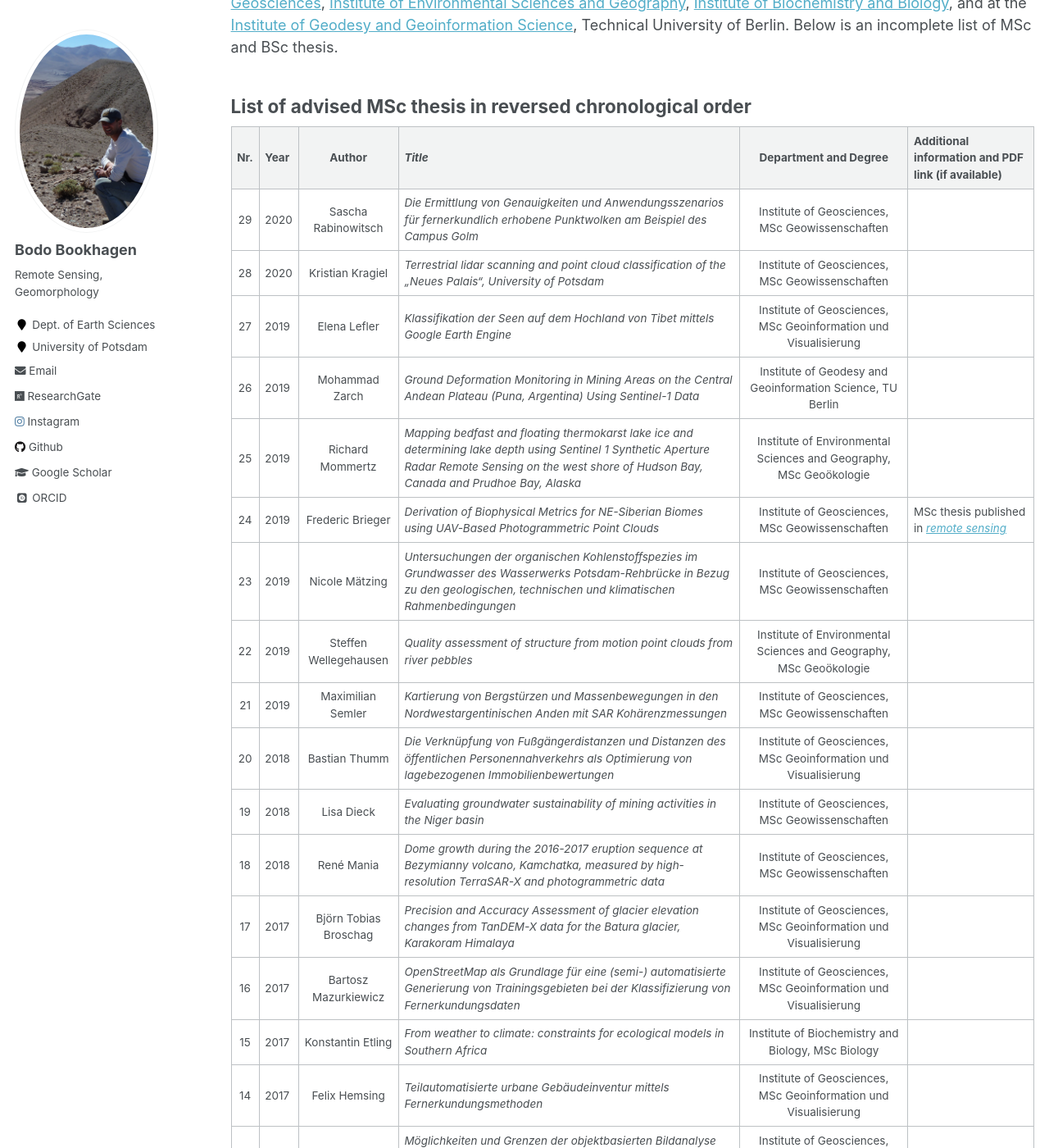
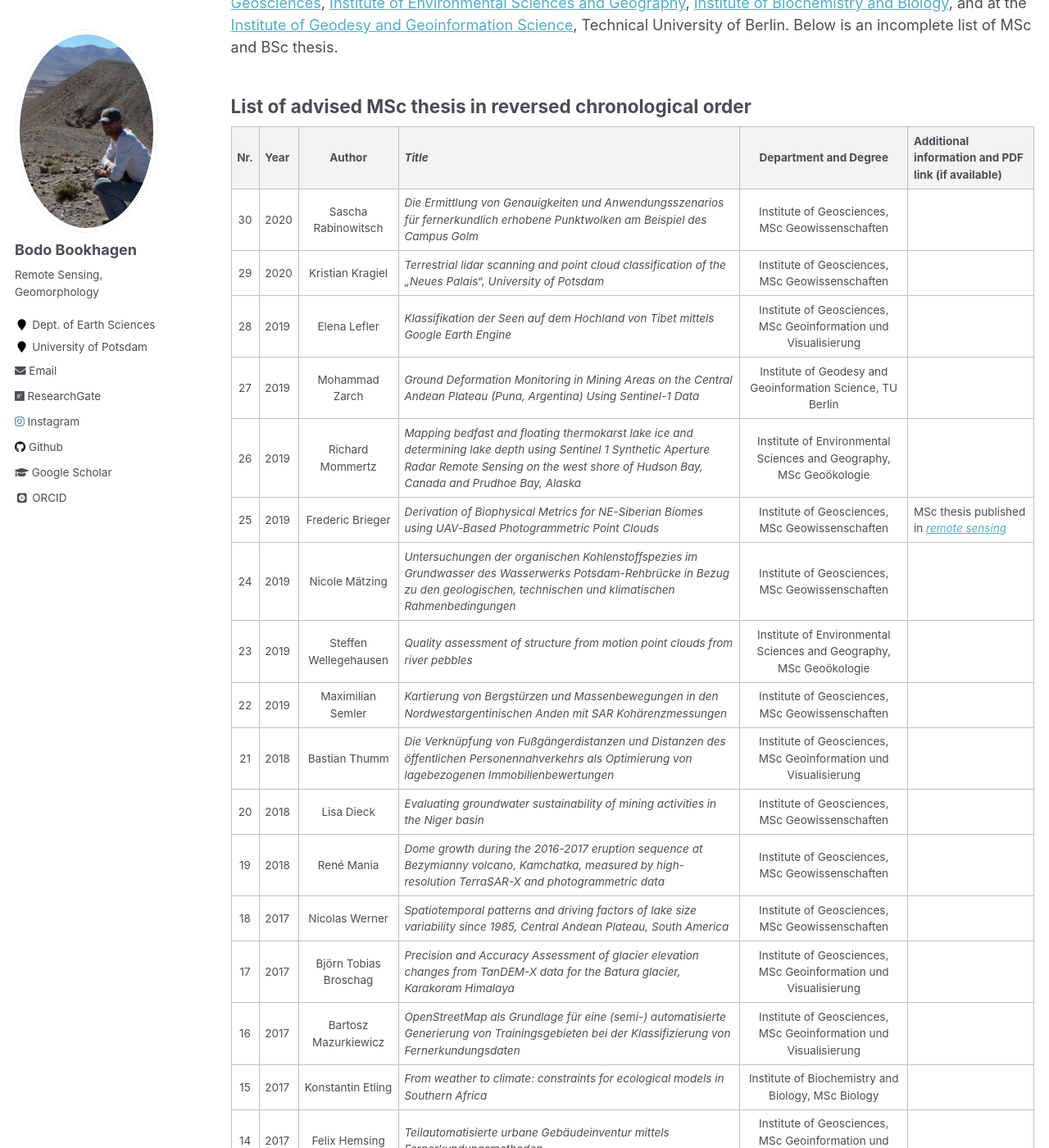
Before and after one commit to BodoBookhagen/BodoBookhagen.github.io, a Jekyll site: the page built from _pages/theses.md, in a window 1280 px wide and 1400 px high, scrolled down 405 px. Shown: the whole window at 82% size. Built offline with Jekyll 4.4.1, drawn with Linux system fonts in a browser that asks for light colours; some web fonts are replaced.

Commit message:
Mar-09 2020

```diff
--- a/_pages/theses.md
+++ b/_pages/theses.md
@@ -16,18 +16,19 @@ There have been several MSc and BSc theses advised in the past years. These were
 
 | Nr. | Year | Author | *Title* | Department and Degree | Additional information and PDF link (if available) |
 |:---:|:----------|:----:|-------|:---:|
-| 29 | 2020 | Sascha Rabinowitsch | *Die Ermittlung von Genauigkeiten und Anwendungsszenarios für fernerkundlich erhobene Punktwolken am Beispiel des Campus Golm* | Institute of Geosciences, MSc Geowissenschaften | |
-| 28 | 2020 | Kristian Kragiel | *Terrestrial lidar scanning and point cloud classification of the „Neues Palais“, University of Potsdam* | Institute of Geosciences, MSc Geowissenschaften | |
-| 27 | 2019 | Elena Lefler | *Klassifikation der Seen auf dem Hochland von Tibet mittels Google Earth Engine* | Institute of Geosciences, MSc Geoinformation und Visualisierung | |
-| 26 | 2019 | Mohammad Zarch | *Ground Deformation Monitoring in Mining Areas on the Central Andean Plateau (Puna, Argentina) Using Sentinel-1 Data* | Institute of Geodesy and Geoinformation Science, TU Berlin | |
-| 25 | 2019 | Richard Mommertz | *Mapping bedfast and floating thermokarst lake ice and determining lake depth using Sentinel 1 Synthetic Aperture Radar Remote Sensing on the west shore of Hudson Bay, Canada and Prudhoe Bay, Alaska* | Institute of Environmental Sciences and Geography, MSc Geoökologie | |
-| 24 | 2019 | Frederic Brieger | *Derivation of Biophysical Metrics for NE-Siberian Biomes using UAV-Based Photogrammetric Point Clouds* | Institute of Geosciences, MSc Geowissenschaften | MSc thesis published in [*remote sensing*](https://www.mdpi.com/2072-4292/11/12/1447) |
-| 23 | 2019 | Nicole Mätzing | *Untersuchungen der organischen Kohlenstoffspezies im Grundwasser des Wasserwerks Potsdam-Rehbrücke in Bezug zu den geologischen, technischen und klimatischen Rahmenbedingungen* | Institute of Geosciences, MSc Geowissenschaften | |
-| 22 | 2019 | Steffen Wellegehausen | *Quality assessment of structure from motion point clouds from river pebbles* | Institute of Environmental Sciences and Geography, MSc Geoökologie | |
-| 21 | 2019 | Maximilian Semler | *Kartierung von Bergstürzen und Massenbewegungen in den Nordwestargentinischen Anden mit SAR Kohärenzmessungen* | Institute of Geosciences, MSc Geowissenschaften | |
-| 20 | 2018 | Bastian Thumm | *Die Verknüpfung von Fußgängerdistanzen und Distanzen des öffentlichen Personennahverkehrs als Optimierung von lagebezogenen Immobilienbewertungen* | Institute of Geosciences, MSc Geoinformation und Visualisierung | |
-| 19 | 2018 | Lisa Dieck | *Evaluating groundwater sustainability of mining activities in the Niger basin*  | Institute of Geosciences, MSc Geowissenschaften | |
-| 18 | 2018 | René Mania | *Dome growth during the 2016-2017 eruption sequence at Bezymianny volcano, Kamchatka, measured by high-resolution TerraSAR-X and photogrammetric data* | Institute of Geosciences, MSc Geowissenschaften | |
+| 30 | 2020 | Sascha Rabinowitsch | *Die Ermittlung von Genauigkeiten und Anwendungsszenarios für fernerkundlich erhobene Punktwolken am Beispiel des Campus Golm* | Institute of Geosciences, MSc Geowissenschaften | |
+| 29 | 2020 | Kristian Kragiel | *Terrestrial lidar scanning and point cloud classification of the „Neues Palais“, University of Potsdam* | Institute of Geosciences, MSc Geowissenschaften | |
+| 28 | 2019 | Elena Lefler | *Klassifikation der Seen auf dem Hochland von Tibet mittels Google Earth Engine* | Institute of Geosciences, MSc Geoinformation und Visualisierung | |
+| 27 | 2019 | Mohammad Zarch | *Ground Deformation Monitoring in Mining Areas on the Central Andean Plateau (Puna, Argentina) Using Sentinel-1 Data* | Institute of Geodesy and Geoinformation Science, TU Berlin | |
+| 26 | 2019 | Richard Mommertz | *Mapping bedfast and floating thermokarst lake ice and determining lake depth using Sentinel 1 Synthetic Aperture Radar Remote Sensing on the west shore of Hudson Bay, Canada and Prudhoe Bay, Alaska* | Institute of Environmental Sciences and Geography, MSc Geoökologie | |
+| 25 | 2019 | Frederic Brieger | *Derivation of Biophysical Metrics for NE-Siberian Biomes using UAV-Based Photogrammetric Point Clouds* | Institute of Geosciences, MSc Geowissenschaften | MSc thesis published in [*remote sensing*](https://www.mdpi.com/2072-4292/11/12/1447) |
+| 24 | 2019 | Nicole Mätzing | *Untersuchungen der organischen Kohlenstoffspezies im Grundwasser des Wasserwerks Potsdam-Rehbrücke in Bezug zu den geologischen, technischen und klimatischen Rahmenbedingungen* | Institute of Geosciences, MSc Geowissenschaften | |
+| 23 | 2019 | Steffen Wellegehausen | *Quality assessment of structure from motion point clouds from river pebbles* | Institute of Environmental Sciences and Geography, MSc Geoökologie | |
+| 22 | 2019 | Maximilian Semler | *Kartierung von Bergstürzen und Massenbewegungen in den Nordwestargentinischen Anden mit SAR Kohärenzmessungen* | Institute of Geosciences, MSc Geowissenschaften | |
+| 21 | 2018 | Bastian Thumm | *Die Verknüpfung von Fußgängerdistanzen und Distanzen des öffentlichen Personennahverkehrs als Optimierung von lagebezogenen Immobilienbewertungen* | Institute of Geosciences, MSc Geoinformation und Visualisierung | |
+| 20 | 2018 | Lisa Dieck | *Evaluating groundwater sustainability of mining activities in the Niger basin*  | Institute of Geosciences, MSc Geowissenschaften | |
+| 19 | 2018 | René Mania | *Dome growth during the 2016-2017 eruption sequence at Bezymianny volcano, Kamchatka, measured by high-resolution TerraSAR-X and photogrammetric data* | Institute of Geosciences, MSc Geowissenschaften | |
+| 18 | 2017 | Nicolas Werner | *Spatiotemporal patterns and driving factors of lake size variability since 1985, Central Andean Plateau, South America* | Institute of Geosciences, MSc Geowissenschaften | |
 | 17 | 2017 | Björn Tobias Broschag | *Precision and Accuracy Assessment of glacier elevation changes from TanDEM-X data for the Batura glacier, Karakoram Himalaya* | Institute of Geosciences, MSc Geoinformation und Visualisierung | |
 | 16 | 2017 | Bartosz Mazurkiewicz | *OpenStreetMap als Grundlage für eine (semi-) automatisierte Generierung von Trainingsgebieten bei der Klassifizierung von Fernerkundungsdaten* | Institute of Geosciences, MSc Geoinformation und Visualisierung | |
 | 15 | 2017 | Konstantin Etling | *From weather to climate: constraints for ecological models in Southern Africa* | Institute of Biochemistry and Biology, MSc Biology | |
```
